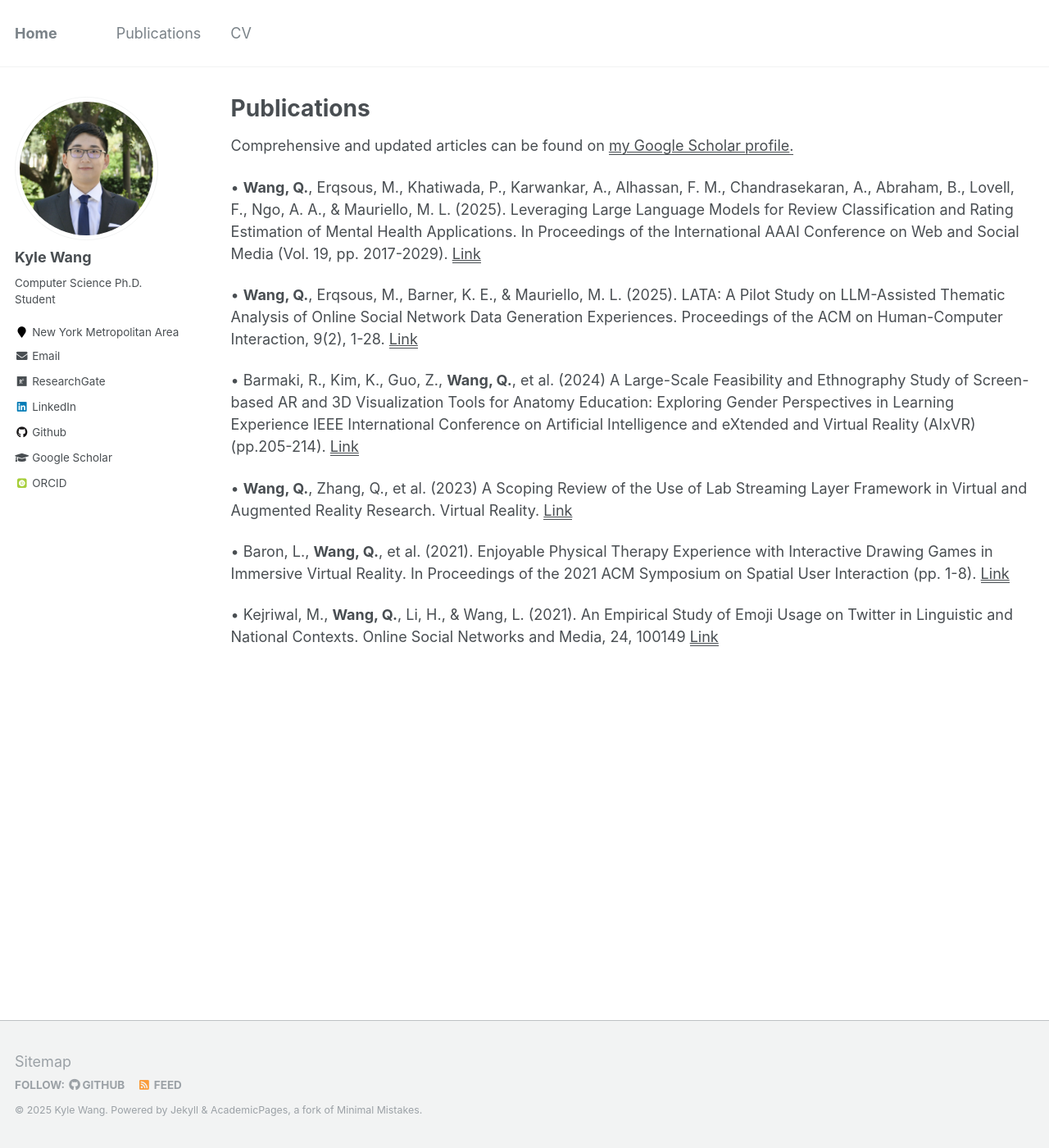
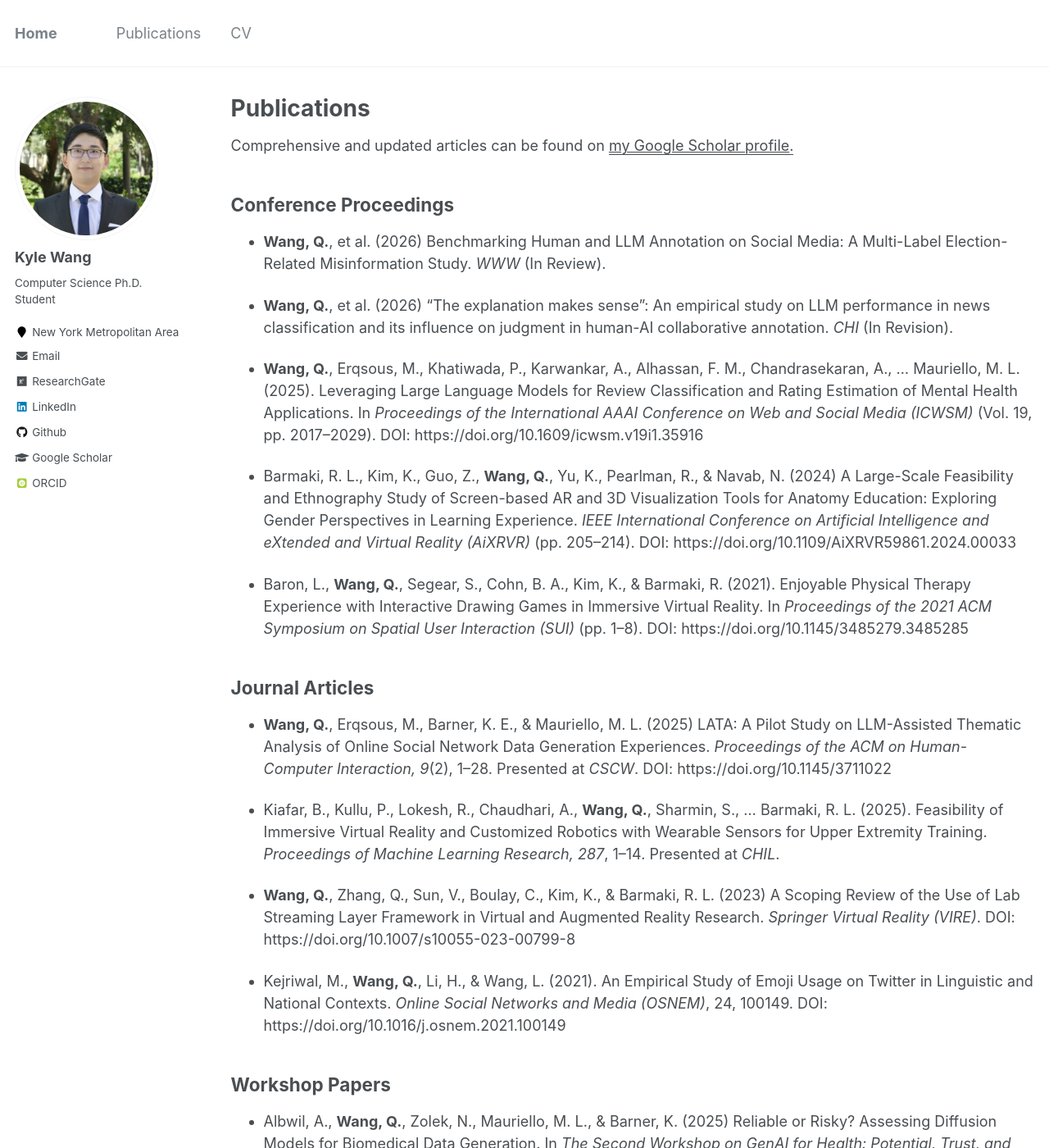
Before and after one commit to kyleearth/kyleearth.github.io, a Jekyll site: the page built from _pages/publications.md, in a window 1280 px wide and 1400 px high. Shown: the whole window at 82% size. Built offline with Jekyll 4.4.1, drawn with Linux system fonts in a browser that asks for light colours; some web fonts are replaced; some of the changed text lies outside the part shown.

Commit message:
Update publications with new conference proceedings and papers

```diff
--- a/_pages/publications.md
+++ b/_pages/publications.md
@@ -10,14 +10,37 @@ author_profile: true
   Comprehensive and updated articles can be found on <u><a href="{{site.author.googlescholar}}">my Google Scholar profile</a>.</u>
 {% endif %}
 
-• **Wang, Q.**, Erqsous, M., Khatiwada, P., Karwankar, A., Alhassan, F. M., Chandrasekaran, A., Abraham, B., Lovell, F., Ngo, A. A., & Mauriello, M. L. (2025). Leveraging Large Language Models for Review Classification and Rating Estimation of Mental Health Applications. In Proceedings of the International AAAI Conference on Web and Social Media (Vol. 19, pp. 2017-2029). <u><a href="https://doi.org/10.1609/icwsm.v19i1.35916">Link</a></u>
+## Conference Proceedings
 
-• **Wang, Q.**, Erqsous, M., Barner, K. E., & Mauriello, M. L. (2025). LATA: A Pilot Study on LLM-Assisted Thematic Analysis of Online Social Network Data Generation Experiences. Proceedings of the ACM on Human-Computer Interaction, 9(2), 1-28. <u><a href="https://doi.org/10.1145/3711022">Link</a></u>
+- **Wang, Q.**, et al. (2026) Benchmarking Human and LLM Annotation on Social Media: A Multi-Label Election-Related Misinformation Study. *WWW* (In Review).
 
-• Barmaki, R., Kim, K., Guo, Z., **Wang, Q.**, et al. (2024) A Large-Scale Feasibility and Ethnography Study of Screen-based AR and 3D Visualization Tools for Anatomy Education: Exploring Gender Perspectives in Learning Experience IEEE International Conference on Artificial Intelligence and eXtended and Virtual Reality (AIxVR)(pp.205-214). <u><a href="https://ieeexplore.ieee.org/abstract/document/10445569/">Link</a></u>
+- **Wang, Q.**, et al. (2026) “The explanation makes sense”: An empirical study on LLM performance in news classification and its influence on judgment in human-AI collaborative annotation. *CHI* (In Revision).
 
-• **Wang, Q.**, Zhang, Q., et al. (2023) A Scoping Review of the Use of Lab Streaming Layer Framework in Virtual and Augmented Reality Research. Virtual Reality. <u><a href="https://doi.org/10.1007/s10055-023-00799-8">Link</a></u>
+- **Wang, Q.**, Erqsous, M., Khatiwada, P., Karwankar, A., Alhassan, F. M., Chandrasekaran, A., ... Mauriello, M. L. (2025). Leveraging Large Language Models for Review Classification and Rating Estimation of Mental Health Applications. In *Proceedings of the International AAAI Conference on Web and Social Media (ICWSM)* (Vol. 19, pp. 2017–2029). DOI: https://doi.org/10.1609/icwsm.v19i1.35916
 
-• Baron, L., **Wang, Q.**, et al. (2021). Enjoyable Physical Therapy Experience with Interactive Drawing Games in Immersive Virtual Reality. In Proceedings of the 2021 ACM Symposium on Spatial User Interaction (pp. 1-8). <u><a href="https://dl.acm.org/doi/abs/10.1145/3485279.3485285">Link</a></u>
+- Barmaki, R. L., Kim, K., Guo, Z., **Wang, Q.**, Yu, K., Pearlman, R., & Navab, N. (2024) A Large-Scale Feasibility and Ethnography Study of Screen-based AR and 3D Visualization Tools for Anatomy Education: Exploring Gender Perspectives in Learning Experience. *IEEE International Conference on Artificial Intelligence and eXtended and Virtual Reality (AiXRVR)* (pp. 205–214). DOI: https://doi.org/10.1109/AiXRVR59861.2024.00033
 
-• Kejriwal, M., **Wang, Q.**, Li, H., & Wang, L. (2021). An Empirical Study of Emoji Usage on Twitter in Linguistic and National Contexts. Online Social Networks and Media, 24, 100149 <u><a href="https://www.sciencedirect.com/science/article/pii/S2468696421000318">Link</a></u>
+- Baron, L., **Wang, Q.**, Segear, S., Cohn, B. A., Kim, K., & Barmaki, R. (2021). Enjoyable Physical Therapy Experience with Interactive Drawing Games in Immersive Virtual Reality. In *Proceedings of the 2021 ACM Symposium on Spatial User Interaction (SUI)* (pp. 1–8). DOI: https://doi.org/10.1145/3485279.3485285
+
+
+## Journal Articles
+
+- **Wang, Q.**, Erqsous, M., Barner, K. E., & Mauriello, M. L. (2025) LATA: A Pilot Study on LLM-Assisted Thematic Analysis of Online Social Network Data Generation Experiences. *Proceedings of the ACM on Human-Computer Interaction, 9*(2), 1–28. Presented at *CSCW*. DOI: https://doi.org/10.1145/3711022
+
+- Kiafar, B., Kullu, P., Lokesh, R., Chaudhari, A., **Wang, Q.**, Sharmin, S., ... Barmaki, R. L. (2025). Feasibility of Immersive Virtual Reality and Customized Robotics with Wearable Sensors for Upper Extremity Training. *Proceedings of Machine Learning Research, 287*, 1–14. Presented at *CHIL*.
+
+- **Wang, Q.**, Zhang, Q., Sun, V., Boulay, C., Kim, K., & Barmaki, R. L. (2023) A Scoping Review of the Use of Lab Streaming Layer Framework in Virtual and Augmented Reality Research. *Springer Virtual Reality (VIRE)*. DOI: https://doi.org/10.1007/s10055-023-00799-8
+
+- Kejriwal, M., **Wang, Q.**, Li, H., & Wang, L. (2021). An Empirical Study of Emoji Usage on Twitter in Linguistic and National Contexts. *Online Social Networks and Media (OSNEM)*, 24, 100149. DOI: https://doi.org/10.1016/j.osnem.2021.100149
+
+
+## Workshop Papers
+
+- Albwil, A., **Wang, Q.**, Zolek, N., Mauriello, M. L., & Barner, K. (2025) Reliable or Risky? Assessing Diffusion Models for Biomedical Data Generation. In *The Second Workshop on GenAI for Health: Potential, Trust, and Policy Compliance*. GenAI for Health at *NeurIPS*. https://openreview.net/forum?id=2UtEuPkG5c
+
+- Khatiwada, P., **Wang, Q.**, M., Barner, K. E., & Mauriello, M. L. (2025). Towards a Multi-modal Multi-Label Election-Context Repository for Classifying Misinformation. Proceedings of the *ICWSM Workshops* - Misinformation Detection in the Era of LLMs (MisD). DOI: https://doi.org/10.36190/2025.26
+
+
+## Posters
+
+- **Wang, Q.**, Beardsley, V. J., Zhang, Q., Kim, K., & Barmaki, R. (2021). An LSL-middleware prototype for VR/AR data collection. In *Proceedings of the 2021 ACM Symposium on Spatial User Interaction (SUI)* (pp. 1–2). DOI: https://doi.org/10.1145/3485279.3485331
```
